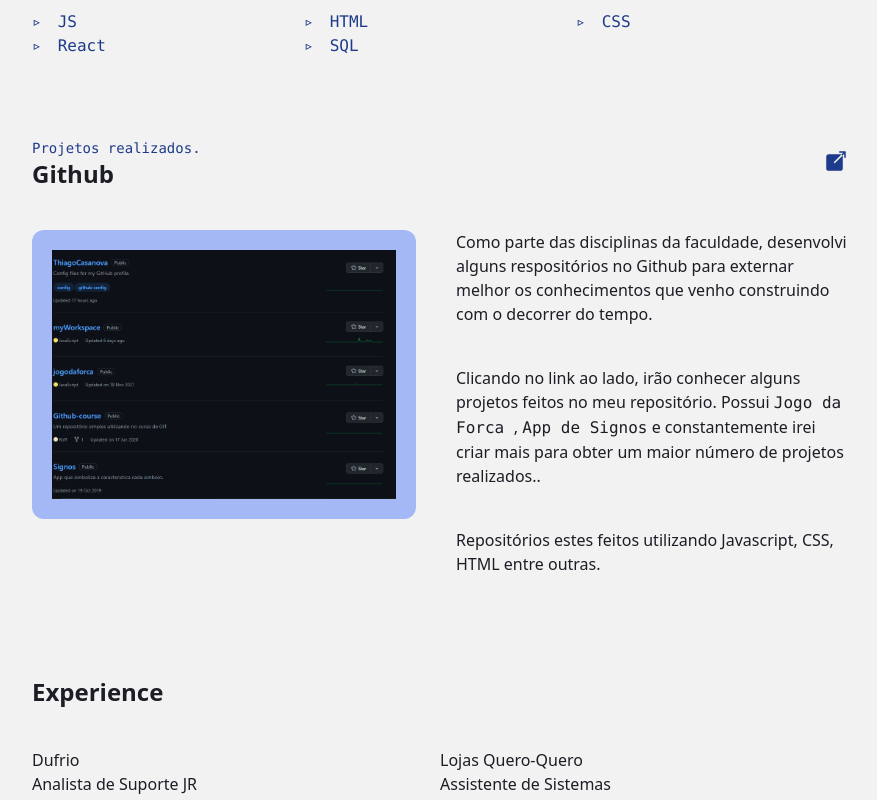
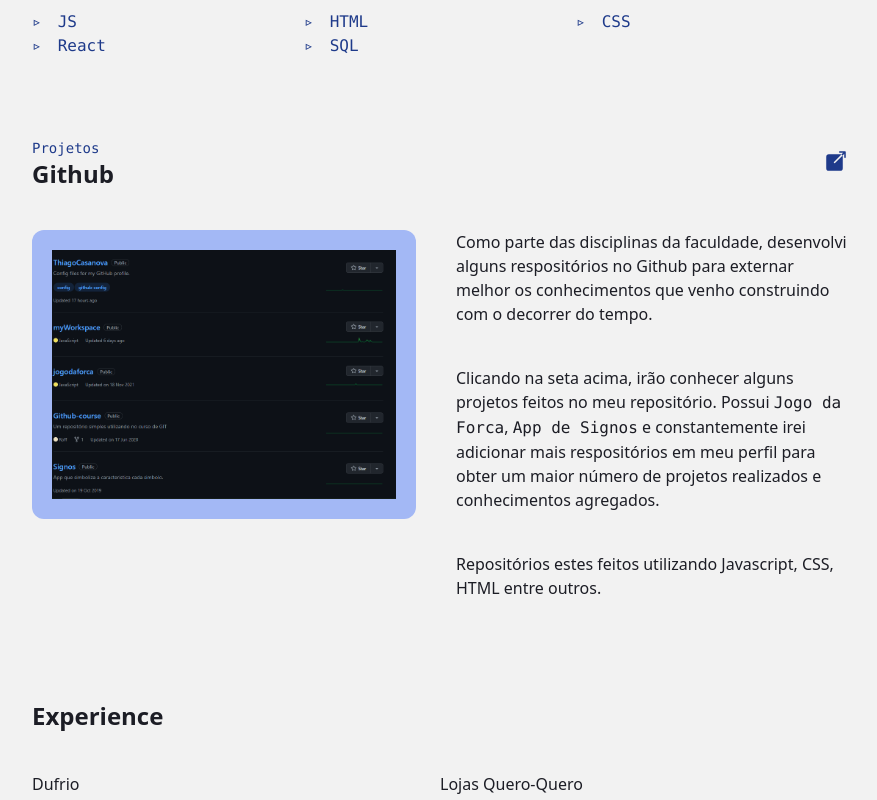
Before and after one commit to ThiagoCasanova/thiagocasanova.github.io, a website: page index.html in a window 1280 px wide. Shown: the part 724-1524 px from the top of the page, without its empty margins (200-1077 px from the left). Drawn offline with nearby package versions, Linux system fonts and the light colour scheme.

Commit message:
Update index.html

```diff
--- a/index.html
+++ b/index.html
@@ -69,7 +69,7 @@
       <div class="mb-5 p-10 space-y-10 w-full max-w-4xl">
         <div class="flex items-center w-full justify-between">
           <div>
-            <p class="font-mono text-thunderstorm text-sm">Projetos realizados.</p>
+            <p class="font-mono text-thunderstorm text-sm">Projetos</p>
             <h2 class="text-2xl font-bold">Github</h2>
           </div>
           <a href="https://github.com/ThiagoCasanova?tab=repositories">
@@ -91,14 +91,15 @@
               com o decorrer do tempo.
             </p>
             <p>
-             Clicando no link ao lado, irão conhecer alguns projetos feitos
-             no meu repositório. Possui <code> Jogo da Forca </code>,
-             <code>App de Signos</code> e constantemente irei criar mais
-              para obter um maior número de projetos realizados..
+             Clicando na seta acima, irão conhecer alguns projetos feitos
+             no meu repositório. Possui <code>Jogo da Forca</code>,
+             <code>App de Signos</code> e constantemente irei adicionar mais
+              respositórios em meu perfil para obter um maior número de projetos
+              realizados e conhecimentos agregados.
             </p>
             <p>
               Repositórios estes feitos utilizando Javascript, CSS, HTML entre
-              outras.
+              outros.
             </p>
           </div>
         </div>
```
